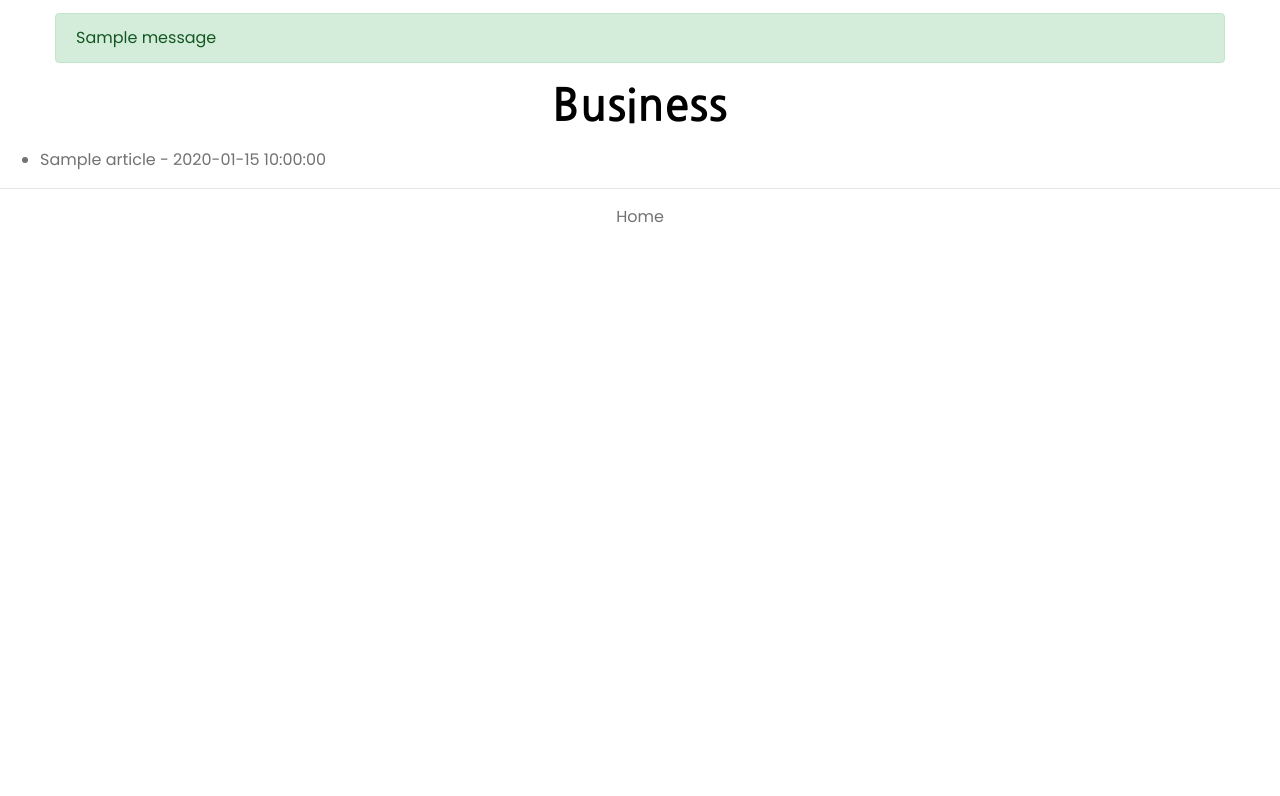
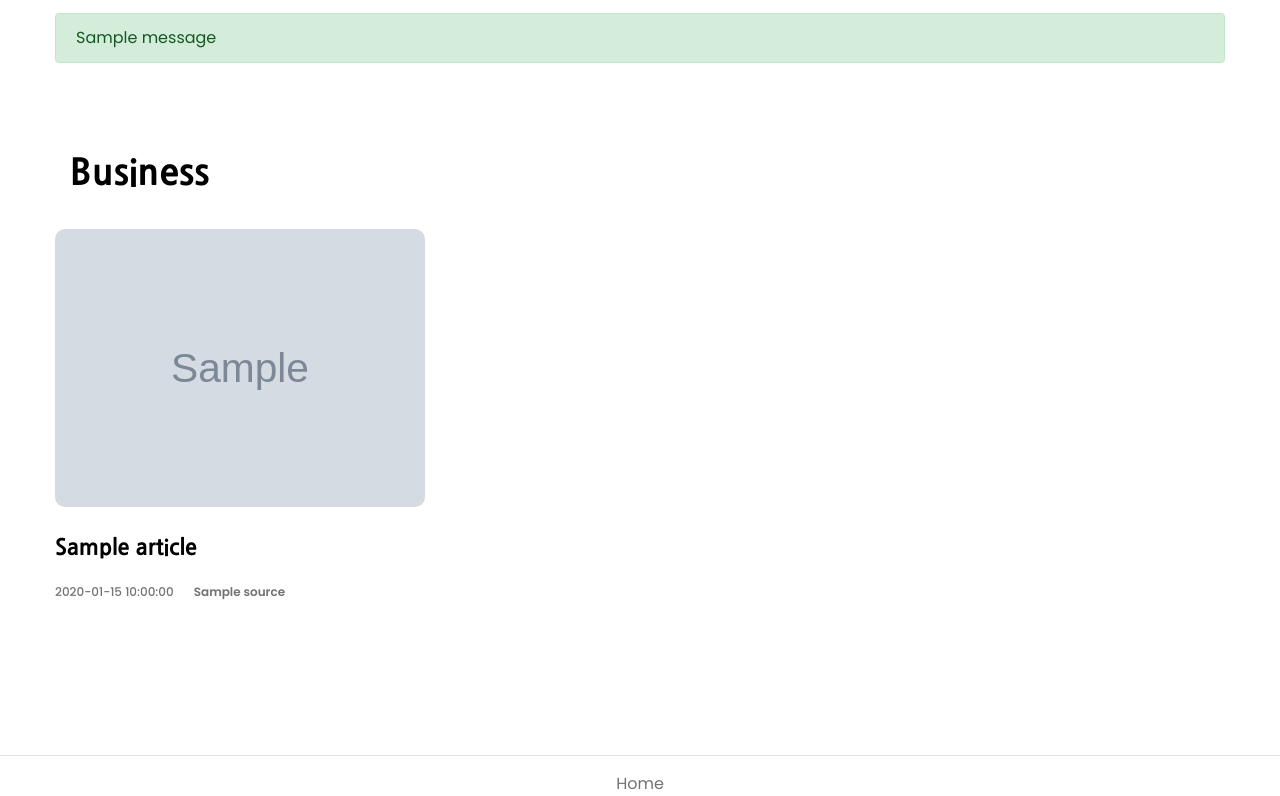
Before and after one commit to rayjc/newsmart, a Flask app: page /category/business in a window 1280 px wide. Shown: the part 317-1113 px from the top of the page. Before the commit the page ends 540 px from the top, so only its background shows below. Run offline with Flask 2, Linux system fonts and the light colour scheme; tables that the repository leaves empty hold one stand-in row (values such as "Sample post"); grey boxes marked "Sample" are stand-in pictures; one stand-in notice (Sample message) is shown; a database or web service that is not in the repository returns one stand-in record (values such as "Sample title"); data that the repository does not hold is empty; some libraries are stand-ins or nearby versions.

Commit message:
Refactor category page to use article_grid template.

```diff
--- a/templates/category_detail.html
+++ b/templates/category_detail.html
@@ -3,18 +3,50 @@
 {% block title %} - {{category|capitalize}} {% endblock %}
 
 {% block content %}
-<h1 class="text-center">{{category|capitalize}}</h1>
-<div>
-  <ul>
-    {% for article in articles %}
-    <li>
-      <a target="_blank" rel="noopener noreferrer" href="{{article['url']}}">{{article['title']}} -
-        {{article['publishedAt']}}</a>
-    </li>
-    {% endfor %}
-  </ul>
+
+<!--~~~~~~~~~~~~~~~~~~~~~~~~~~~~~~~~~~~~~~~
+            Start Main Wrapper
+  ~~~~~~~~~~~~~~~~~~~~~~~~~~~~~~~~~~~~~~~~-->
+<div class="main-wrapper ptb-80 style-two">
+  <div class="container">
+    <div class="row">
+      <div class="col-lg-12">
+        <!--~~~~~ Start Site Main ~~~~~-->
+        <main class="site-main">
+          <div class="col-12">
+            <div class="section-header">
+              <h2 class="section-title">{{category|capitalize}}</h2>
+            </div>
+          </div>
+
+          <div class="row" id="category-articles">
+            {% for article in articles %}
+              <!--~~~~~ Start Post ~~~~~-->
+              <div class="col-md-6 col-lg-4 load-post">
+                  {% include 'articles/article_grid.html' %}
+              </div>
+                <!--~./ end post ~-->
+            {% endfor %}
+          </div>
+        </main>
+        <!--~./ end site main ~-->
+
+        <!--~~~~~ Load More Area ~~~~~-->
+        <div class="load-more-area text-center">
+          <button class="btn btn-load-more loadmore">
+            <i class="fa fa-spinner"></i>
+            Load More
+          </button>
+          <!--/#loadmore-->
+          <span class="no-posts">No more posts</span>
+        </div>
+        <!--/.load-more-area-->
+
+      </div>
+    </div>
+  </div>
 </div>
-
+<!--~./ end main wrapper ~-->
 
 <hr>
 <div class="text-center">
```
